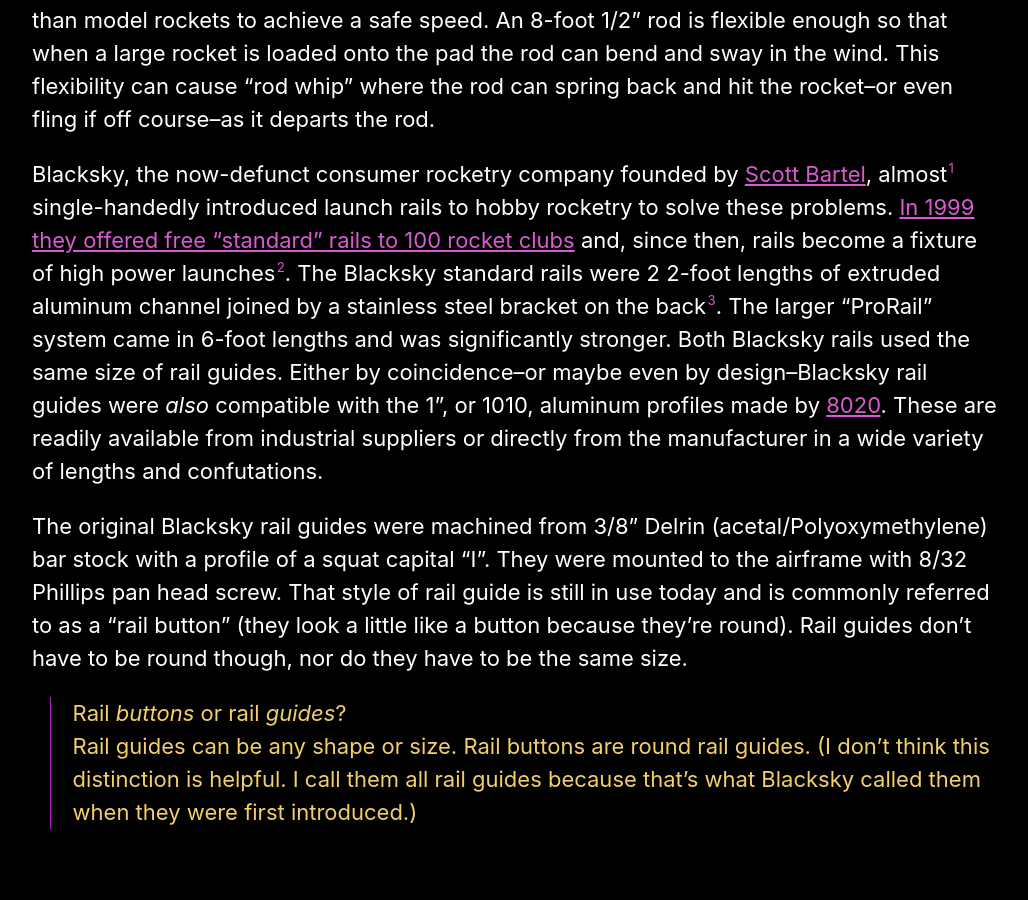
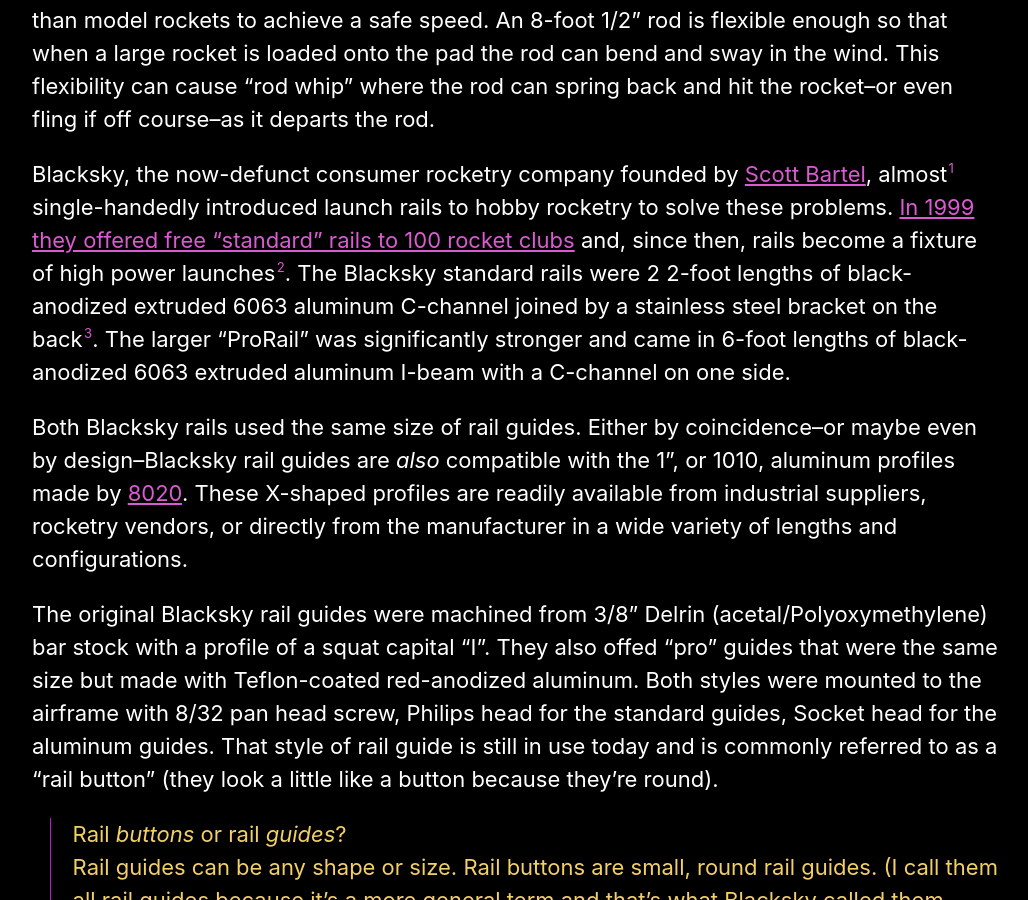
Before and after one commit to rocketlabdelta/rocketlabdelta.com, a Jekyll site: the page built from _posts/2020-06-13-rockets-on-rails.md, in a window 1280 px wide and 900 px high, scrolled down 1128 px. Shown: the whole window, without its empty margins (124-1152 px from the left). Built offline with Jekyll 4.4.1, drawn with Linux system fonts in a browser that asks for light colours; some of the changed text lies outside the part shown.

Commit message:
Copy editing

```diff
--- a/_posts/2020-06-13-rockets-on-rails.md
+++ b/_posts/2020-06-13-rockets-on-rails.md
@@ -33,19 +33,20 @@
 
 Blacksky, the now-defunct consumer rocketry company founded by [Scott Bartel][2], almost[^1] single-handedly introduced launch rails to hobby rocketry to solve these problems.
 [In 1999 they offered free "standard" rails to 100 rocket clubs][3] and, since then, rails become a fixture of high power launches[^2].
-The Blacksky standard rails were 2 2-foot lengths of extruded aluminum channel joined by a stainless steel bracket on the back[^3].
-The larger "ProRail" system came in 6-foot lengths and was significantly stronger.
+The Blacksky standard rails were 2 2-foot lengths of black-anodized extruded 6063 aluminum C-channel joined by a stainless steel bracket on the back[^3].
+The larger "ProRail" was significantly stronger and came in 6-foot lengths of black-anodized 6063 extruded aluminum I-beam with a C-channel on one side.
+
 Both Blacksky rails used the same size of rail guides.
-Either by coincidence--or maybe even by design--Blacksky rail guides were _also_ compatible with the 1", or 1010, aluminum profiles made by [8020][5].
-These are readily available from industrial suppliers or directly from the manufacturer in a wide variety of lengths and confutations.
+Either by coincidence--or maybe even by design--Blacksky rail guides are _also_ compatible with the 1", or 1010, aluminum profiles made by [8020][5].
+These X-shaped profiles are readily available from industrial suppliers, rocketry vendors, or directly from the manufacturer in a wide variety of lengths and configurations.
 
 The original Blacksky rail guides were machined from 3/8" Delrin (acetal/Polyoxymethylene) bar stock with a profile of a squat capital "I".
-They were mounted to the airframe with 8/32 Phillips pan head screw.
+They also offed "pro" guides that were the same size but made with Teflon-coated red-anodized aluminum.
+Both styles were mounted to the airframe with 8/32 pan head screw, Philips head for the standard guides, Socket head for the aluminum guides.
 That style of rail guide is still in use today and is commonly referred to as a "rail button" (they look a little like a button because they're round).
-Rail guides don't have to be round though, nor do they have to be the same size.
 
 > Rail _buttons_ or rail _guides_?
-> Rail guides can be any shape or size. Rail buttons are round rail guides. (I don't think this distinction is helpful. I call them all rail guides because that's what Blacksky called them when they were first introduced.)
+> Rail guides can be any shape or size. Rail buttons are small, round rail guides. (I call them all rail guides because it's a more general term and that's what Blacksky called them when they were first introduced.)
 
 ## Sizes
 
```
